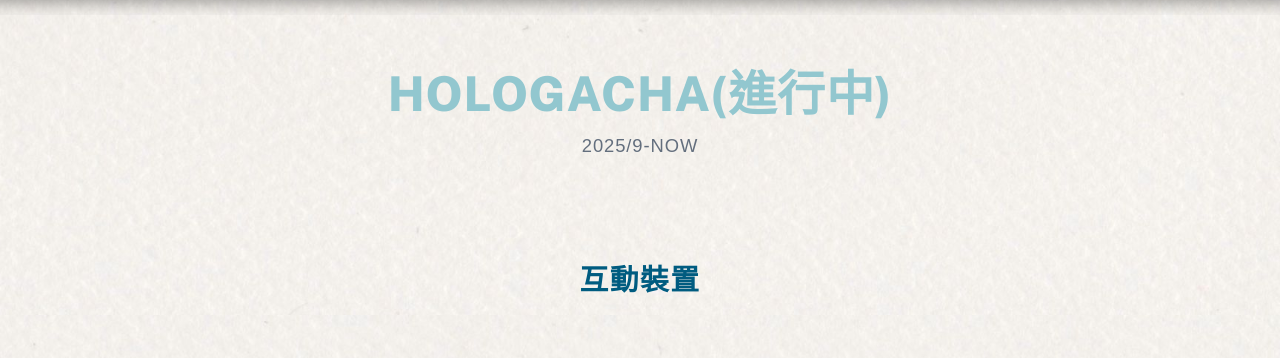
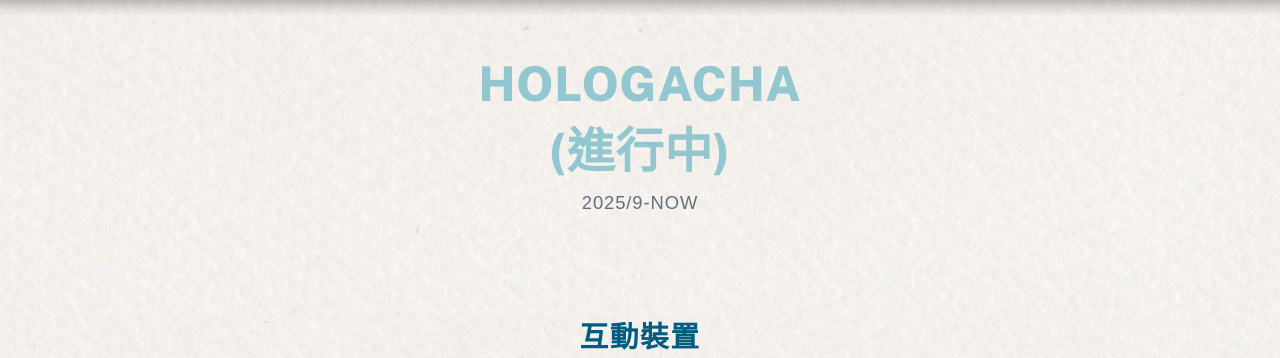
Before and after one commit to AhhhhHeyyy/ZhiYing6, a website built with Parcel: page projects/HOLOGACHA/HOLOGACHA.html in a window 1280 px wide. Shown: the part 485-843 px from the top of the page. Built offline with nearby package versions, Linux system fonts and the light colour scheme; a web font is replaced by a local one.

Commit message:
Update HOLOGACHA.html

```diff
--- a/projects/HOLOGACHA/HOLOGACHA.html
+++ b/projects/HOLOGACHA/HOLOGACHA.html
@@ -11,7 +11,7 @@
 <body>
     <div class="project-container">
         <header class="project-header">
-            <h1>HOLOGACHA(進行中)</h1>
+            <h1>HOLOGACHA<br>(進行中)</h1>
             <p class="project-year">2025/9-NOW</p>
         </header>
         <main class="project-content">
```
